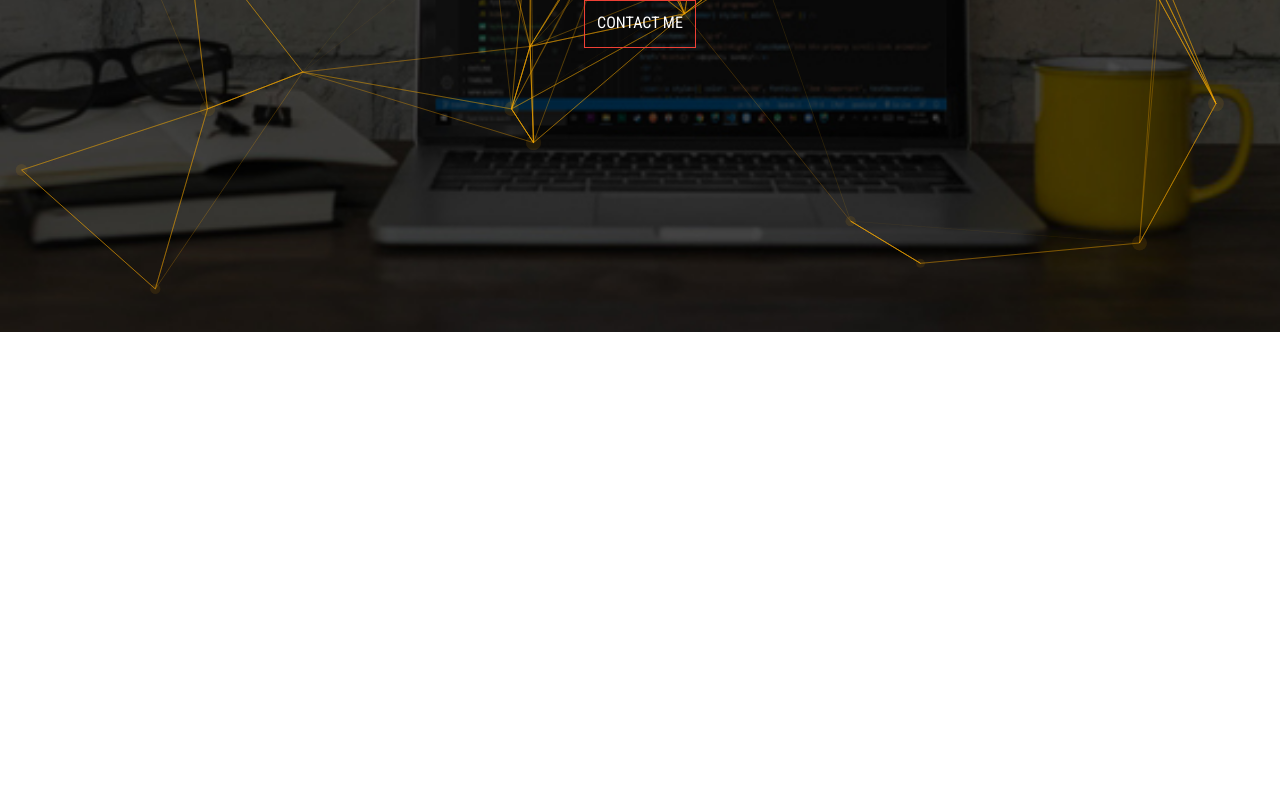
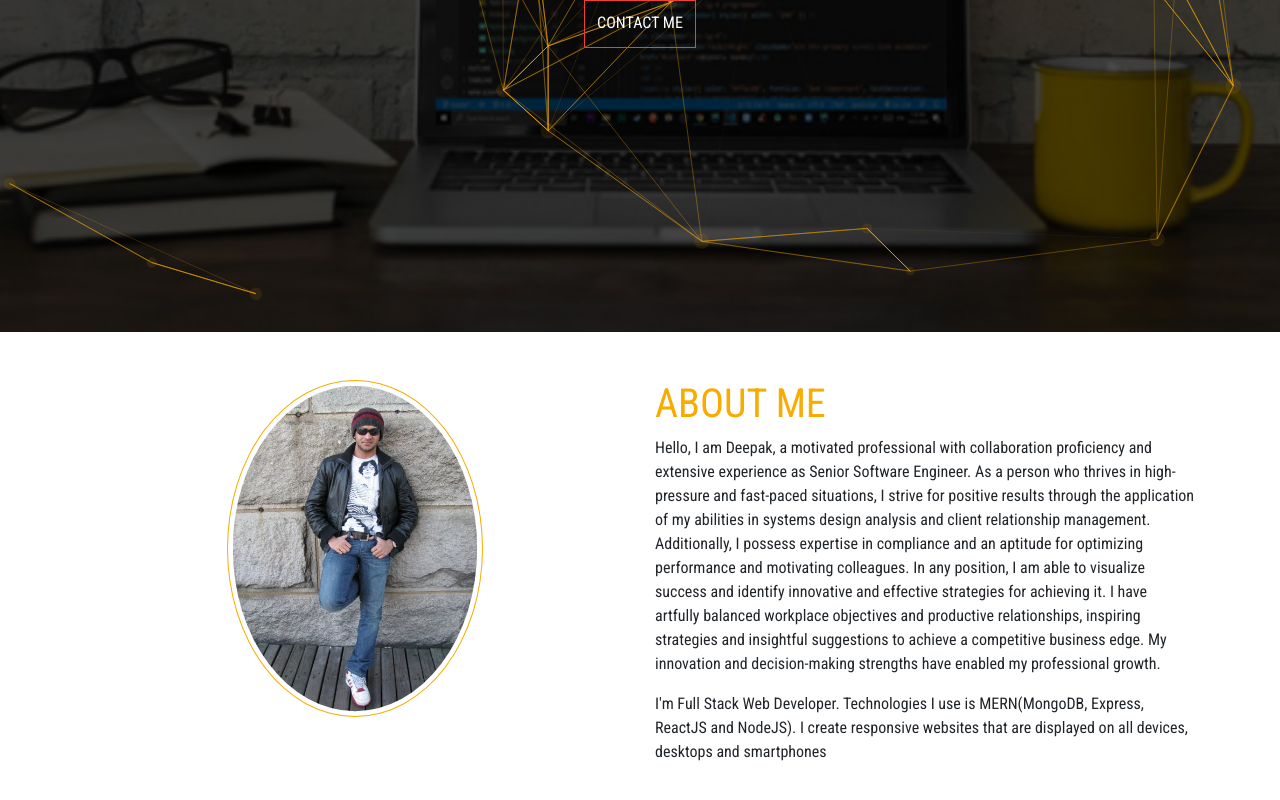
Before and after one commit to deepak-mane/portfolio-project-tutorial, a React (Create React App) app: page / in a window 1280 px wide. Shown: the part 500-1300 px from the top of the page. Before the commit the page ends 832 px from the top, so only its background shows below. Built offline with nearby package versions, Linux system fonts and the light colour scheme.

Commit message:
About Me completed

```diff
--- a/src/App.css
+++ b/src/App.css
@@ -9,7 +9,7 @@
 }
 
 body {
-  font-family: 'Roboto Condensed', sans-serif;
+  font-family: 'Roboto Condensed', sans-serif !important;
 }
 
 /* ********************NAVBAR********************** */
@@ -88,7 +88,6 @@ nav ul li {
   justify-content: center;
   align-items: center;
   text-align: center;
-  font-family: 'Roboto Condensed', sans-serif;
   z-index: 2;
 }
 
@@ -132,8 +131,8 @@ nav ul li {
 /* ---- tsparticles container ---- */
 #tsparticles {
   position: absolute;
-  width: 100vw;
-  height: 100vh;
+  width: 90vw;
+  height: 90vh;
   background: rgba(172, 54, 54, 0);
   background-repeat: no-repeat;
   background-size: cover;
@@ -146,3 +145,27 @@ nav ul li {
     display: none;
   }
 }
+
+/* ****************** ABOUT ME ********* */
+.photo-wrap {
+  display: flex;
+  justify-content: center;
+  align-items: center;
+}
+.profile-img {
+  width: 16rem;
+  border-radius: 50%;
+  padding: 0.3rem;
+  border: 1px solid var(--primary-orange);
+}
+
+.about-heading {
+  color: var(--primary-orange);
+  text-transform: uppercase;
+}
+
+@media (max-width: 468px) {
+  .profile-img {
+    width: 10rem;
+  }
+}
--- a/src/App.js
+++ b/src/App.js
@@ -1,8 +1,10 @@
+import 'bootstrap/dist/css/bootstrap.min.css';
 import './App.css';
-import 'bootstrap/dist/css/bootstrap.min.css';
 import Particles from 'react-tsparticles';
 import Navbar from './components/Navbar';
 import Header from './components/Header';
+import AboutMe from './components/AboutMe';
+
 function App() {
   const particlesInit = (main) => {
     console.log(main);
@@ -93,6 +95,7 @@ function App() {
       />
       <Navbar />
       <Header />
+      <AboutMe />
     </>
   );
 }
--- /dev/null
+++ b/src/components/AboutMe.js
@@ -0,0 +1,40 @@
+import React from 'react';
+import author from '../me.jpg';
+
+const AboutMe = () => {
+  return (
+    <div className='container py-5'>
+      <div className='row'>
+        <div className='col-lg-6 col-xm-12'>
+          <div className='photo-wrap mb-5'>
+            <img className='profile-img' src={author} alt='author...' />
+          </div>
+        </div>
+        <div className='col-lg-6 col-xm-12'>
+          <h1 className='about-heading'>about me</h1>
+          <p>
+            Hello, I am Deepak, a motivated professional with collaboration proficiency and
+            extensive experience as Senior Software Engineer. As a person who
+            thrives in high-pressure and fast-paced situations, I strive for
+            positive results through the application of my abilities in systems
+            design analysis and client relationship management. Additionally, I
+            possess expertise in compliance and an aptitude for optimizing
+            performance and motivating colleagues. In any position, I am able to
+            visualize success and identify innovative and effective strategies
+            for achieving it. I have artfully balanced workplace objectives and
+            productive relationships, inspiring strategies and insightful
+            suggestions to achieve a competitive business edge. My innovation
+            and decision-making strengths have enabled my professional growth.
+          </p>
+          <p>
+            I'm Full Stack Web Developer. Technologies I use is MERN(MongoDB,
+            Express, ReactJS and NodeJS). I create responsive websites that are
+            displayed on all devices, desktops and smartphones
+          </p>
+        </div>
+      </div>
+    </div>
+  );
+};
+
+export default AboutMe;
```
Also changed, not shown: src/me.jpg (added).
